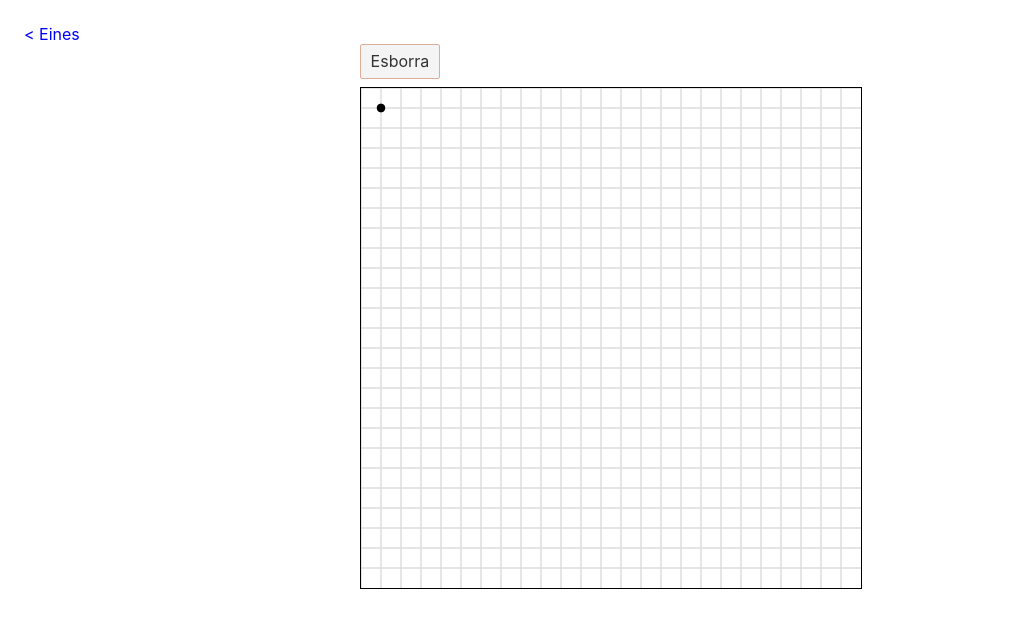
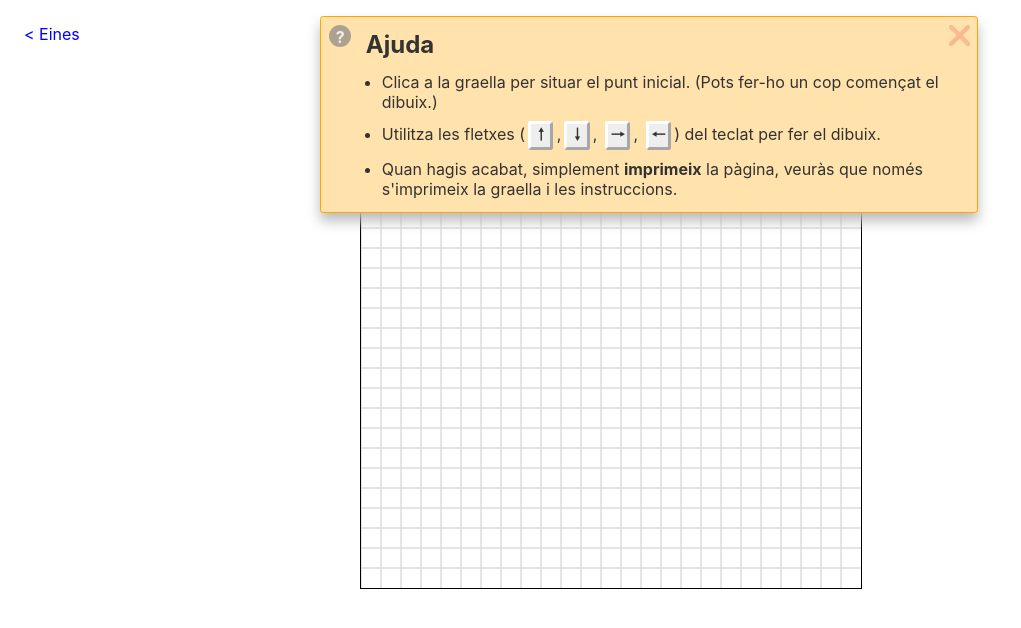
Before and after one commit to minidosis/edu-tools, a Svelte app: page / in a window 1280 px wide. Shown: the top 628 px of the page, without its empty margins (0-1021 px from the left). Built offline with nearby package versions, Linux system fonts and the light colour scheme.

Commit message:
Añado la ayuda para el dibujo por instruccions

```diff
--- /dev/null
+++ b/src/components/Help.svelte
@@ -0,0 +1,106 @@
+<script>
+  import { fade } from "svelte/transition";
+  import HelpIcon from "./HelpIcon.svelte";
+
+  const scaleParams = {
+    duration: 300
+  };
+
+  let visible = true;
+</script>
+
+{#if visible}
+  <div class="help text" transition:fade="{scaleParams}">
+    <HelpIcon />
+    <div>
+      <h1>Ajuda</h1>
+      <div class="closeButton" on:click="{() => (visible = false)}">❌</div>
+      <slot />
+    </div>
+  </div>
+{:else}
+  <div class="help collapsed" on:click="{() => (visible = true)}">
+    <HelpIcon />
+    <span>Ajuda</span>
+  </div>
+{/if}
+
+<style>
+  h1 {
+    margin: 0;
+    margin-bottom: 0.8rem;
+    font-size: 1.5rem;
+  }
+  .help {
+    z-index: 10;
+    position: fixed;
+    left: calc(50% - 20rem);
+    top: 1rem;
+    border: 1px solid orange;
+    background-color: rgb(255, 226, 172);
+    padding: 0.5rem;
+    border-radius: 0.2rem;
+  }
+  .help.text {
+    display: flex;
+    flex-direction: row;
+    box-shadow: 0 0.5rem 0.8rem #bbb;
+    width: 40rem;
+  }
+  .help.text div {
+    flex: 1;
+    margin-left: .3rem;
+    padding: .3rem;
+  }
+  .help.collapsed {
+    padding: 0.4rem;
+    left: calc(50% - 2rem);
+    display: flex;
+    justify-content: center;
+    align-items: center;
+    cursor: pointer;
+    font-weight: bold;
+    box-shadow: 0 0.2rem 0.2rem #bbb;
+  }
+  .help.collapsed span {
+    margin-left: .2rem;
+  }
+  .help :global(p) {
+    margin: 0 0 0.5rem;
+  }
+  .help :global(p:last-child) {
+    margin-bottom: 0;
+  }
+  .help :global(li) {
+    margin-bottom: .6rem;
+  }
+  .help :global(li:last-child) {
+    margin-bottom: 0;
+  }
+  .help :global(ul) {
+    padding-left: 1rem;
+    margin: 0;
+  }
+  .closeButton {
+    position: absolute;
+    display: flex;
+    justify-content: center;
+    align-items: center;
+    width: 1.6rem;
+    height: 1.6rem;
+    right: 0.3rem;
+    top: 0.3rem;
+    box-sizing: border-box;
+    cursor: pointer;
+    color: rgba(0, 0, 0, 0.25);
+    font-size: 1.2rem;
+  }
+  .closeButton:hover {
+    color: black;
+  }
+  @media print {
+    .help {
+      display: none;
+    }
+  }
+</style>
--- /dev/null
+++ b/src/components/HelpIcon.svelte
@@ -0,0 +1,18 @@
+<div>?</div>
+
+<style>
+  div {
+    display: inline-flex;
+    justify-content: center;
+    align-items: center;
+    font-size: 1rem;
+    font-weight: bold;
+    width: 1.4rem;
+    height: 1.3rem;
+    padding-top: .1rem;
+    border-radius: 1rem;
+    background-color: rgba(128, 128, 128, 0.651);
+    color: rgba(255, 255, 255, 0.835);
+    margin-right: .3rem;
+  }
+</style>
--- /dev/null
+++ b/src/components/Key.svelte
@@ -0,0 +1,24 @@
+<div class="key">
+  <slot />
+</div>
+
+<style>
+  .key {
+    display: inline-flex;
+    font-weight: bold;
+    width: 1.2rem;
+    height: 1.2rem;
+    padding-top: .2rem;
+    justify-content: center;
+    align-items: center;
+    margin-left: 0.2rem;
+    margin-right: 0.2rem;
+    border: 1px solid red;
+    background-color: #eee;
+    border-radius: 3px;
+    border-top: 3px solid white;
+    border-left: 3px solid white;
+    border-right: 3px solid rgb(167, 167, 167);
+    border-bottom: 3px solid rgb(167, 167, 167);
+  }
+</style>
--- a/src/tools/DibuixInstruccions.svelte
+++ b/src/tools/DibuixInstruccions.svelte
@@ -1,5 +1,7 @@
 <script>
   import { onMount } from "svelte";
+  import Help from "../components/Help.svelte";
+  import Key from "../components/Key.svelte";
 
   let canvas = {
     grid: null,
@@ -185,6 +187,25 @@
 </script>
 
 <svelte:window on:keydown="{onKeyDown}" />
+<svelte:head>
+  <title>Dibuix per Instruccions</title>
+</svelte:head>
+
+<div class="help">
+  <Help>
+    <ul>
+      <li>Clica a la graella per situar el punt inicial. (Pots fer-ho un cop començat el dibuix.)</li>
+      <li>
+        Utilitza les fletxes (<Key>🠑</Key>,<Key>🠓</Key>, <Key>🠒</Key>, <Key>🠐</Key>)
+        del teclat per fer el dibuix.
+      </li>
+      <li>
+        Quan hagis acabat, simplement <strong>imprimeix</strong>
+        la pàgina, veuràs que només s'imprimeix la graella i les instruccions.
+      </li>
+    </ul>
+  </Help>
+</div>
 
 <div class="content">
   <button on:click="{clearPath}">Esborra</button>
@@ -251,10 +272,14 @@
     top: 0;
     left: 0;
   }
+
   @media print {
     canvas.path,
     button {
       display: none;
     }
+    .help {
+      display: none;
+    }
   }
 </style>
```
